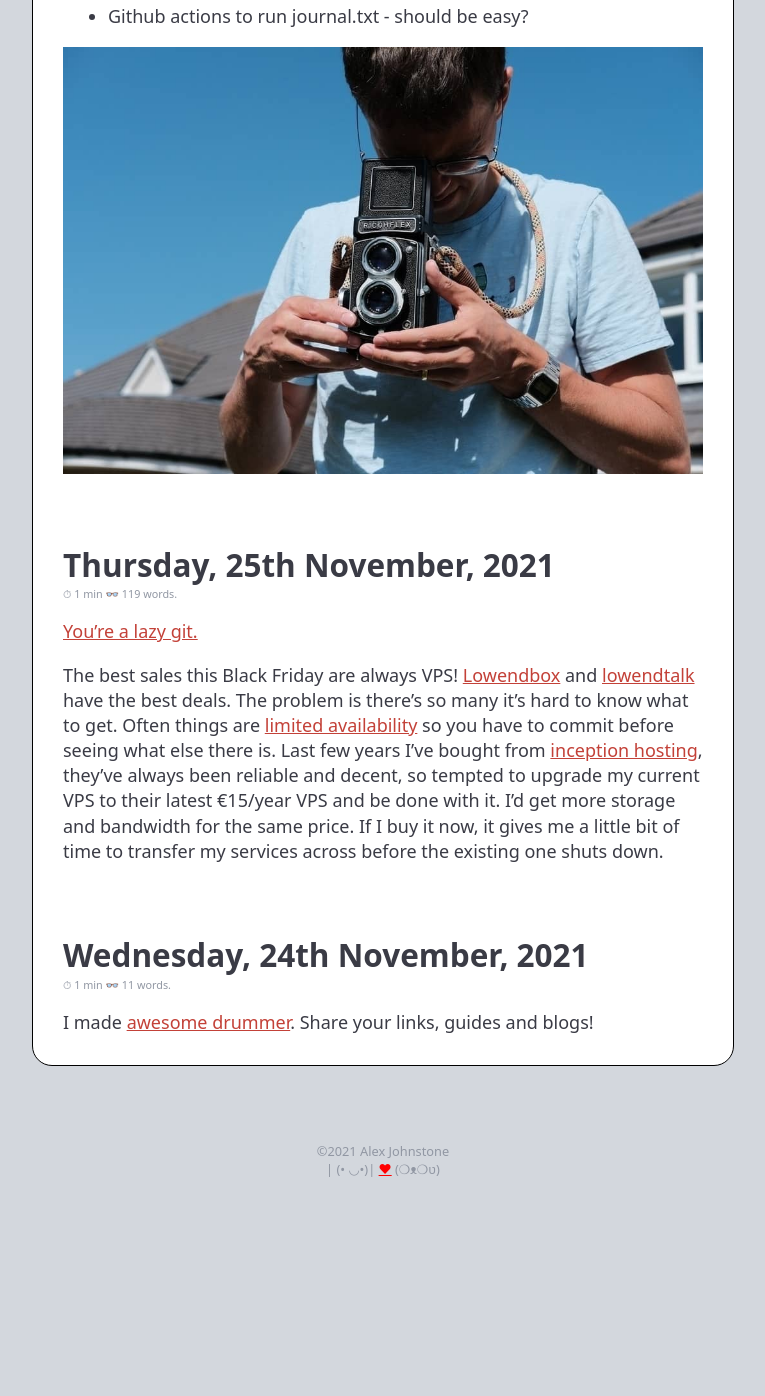
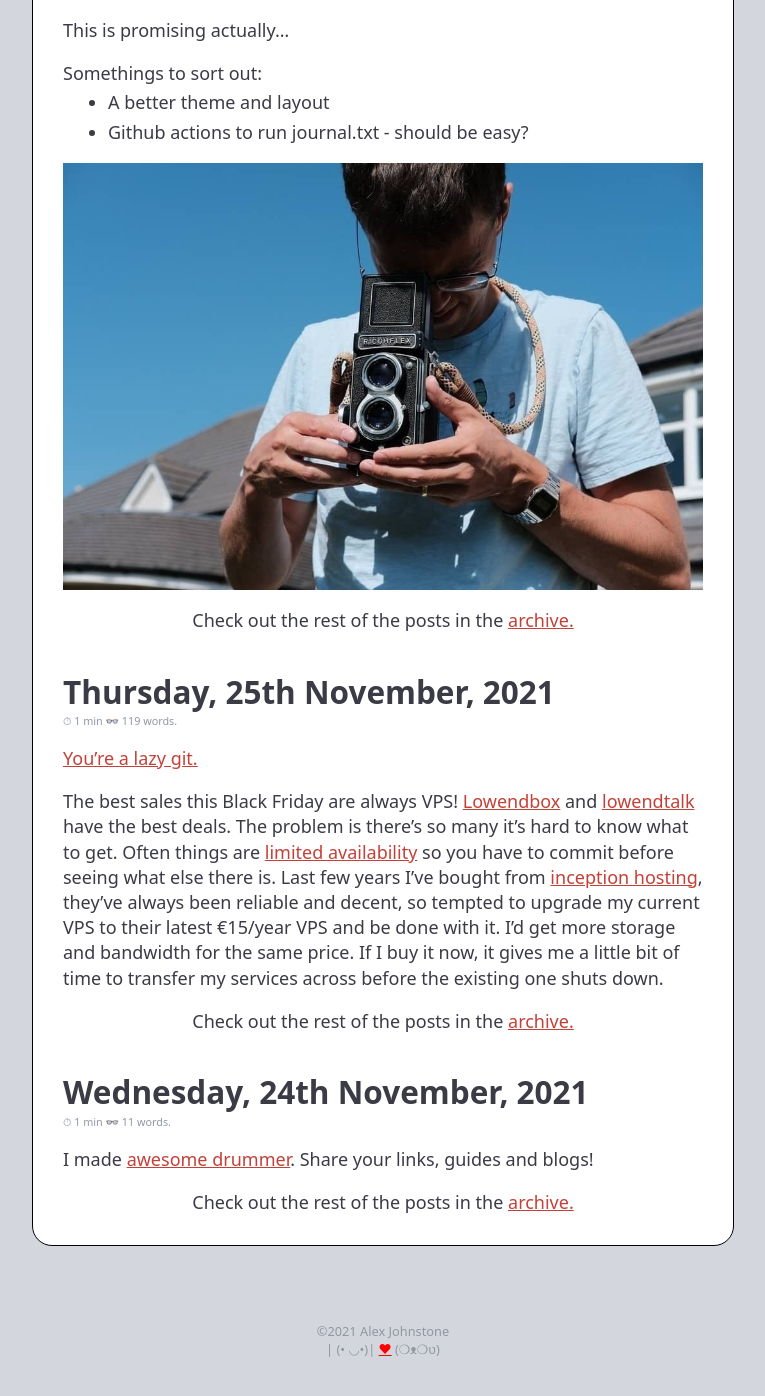
Before and after one commit to alexjj/Old-alexjj.com, a Jekyll site: the page built from index.html, in a window 1280 px wide and 1400 px high, scrolled down 12775 px. Shown: the top 1396 px of the window, without its empty margins (257-1022 px from the left). Built offline with Jekyll 4.4.1, drawn with Linux system fonts in a browser that asks for light colours; the list of posts is cut into pages by our own code; before the commit the page ends 13994 px from its top, so only the background shows below that; some of the changed text lies outside the part shown.

Commit message:
formatting

```diff
--- a/_includes/footer.html
+++ b/_includes/footer.html
@@ -1,6 +1,6 @@
 <footer>
     <p>
         ©2021 Alex Johnstone<br>
-        | (• ◡•)| <a target="blank" href="https://github.com/alexjj/alexjj.com" title="Source" style="color:red">♥</a> (❍ᴥ❍ʋ)
+        | (• ◡•)| <a target="blank" href="https://github.com/alexjj/alexjj.com" title="Source" style="color:red; text-decoration-style:none ">♥</a> (❍ᴥ❍ʋ)
     </p>
   </footer>
--- a/_layouts/home.html
+++ b/_layouts/home.html
@@ -20,5 +20,5 @@ layout: default
     </header>
     {{ post.content }}
 </article>
-
+<p style="text-align: center">Check out the rest of the posts in the <a href="{% link _pages/archive.html %}">archive.</a></p>
 {% endfor %}
```
